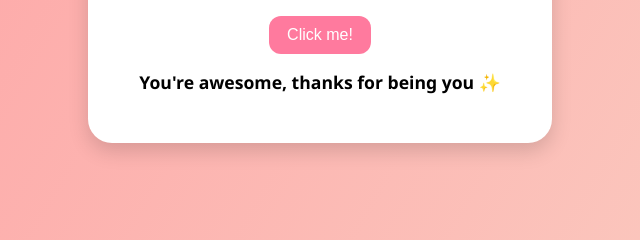
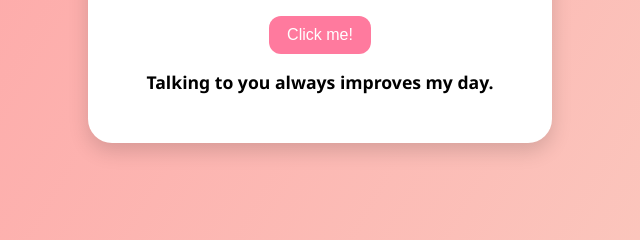
Before and after one commit to vaibhavmishra892/akku-web, a plain HTML site: page index.html in a window 1280 px wide. Both pictures are taken after a click on the button "Click me!". Shown: the part 486-726 px from the top of the page, 320-960 px from the left. Drawn offline with Linux system fonts and the light colour scheme.

Commit message:
Update index.html

```diff
--- a/index.html
+++ b/index.html
@@ -59,6 +59,53 @@
     document.getElementById('btn').addEventListener('click', () => {
       document.getElementById('msg').style.display = 'block';
     });
+      // Random compliments
+    const compliments = [
+      "You're a great friend, Akku!",
+      "Your energy makes everything better.",
+      "You have a really kind heart.",
+      "Thanks for always being awesome!",
+      "Talking to you always improves my day."
+    ];
+
+    const btn = document.getElementById('btn');
+    const msg = document.getElementById('msg');
+
+    btn.addEventListener('click', () => {
+      const random = compliments[Math.floor(Math.random() * compliments.length)];
+      msg.textContent = random;
+      msg.style.display = 'block';
+      launchConfetti();
+    });
+
+    // Confetti effect
+    function launchConfetti() {
+      const duration = 1000;
+      const end = Date.now() + duration;
+
+      (function frame() {
+        const particle = document.createElement('div');
+        particle.style.position = 'fixed';
+        particle.style.width = '8px';
+        particle.style.height = '8px';
+        particle.style.background = '#ff7a9e';
+        particle.style.borderRadius = '50%';
+        particle.style.left = Math.random() * window.innerWidth + 'px';
+        particle.style.top = '-10px';
+        particle.style.opacity = 0.9;
+        particle.style.transition = 'transform 1s linear, opacity 1s';
+        document.body.appendChild(particle);
+
+        requestAnimationFrame(() => {
+          particle.style.transform = `translateY(${window.innerHeight + 20}px)`;
+          particle.style.opacity = 0;
+        });
+
+        setTimeout(() => particle.remove(), 1000);
+
+        if (Date.now() < end) requestAnimationFrame(frame);
+      })();
+    }
   </script>
 </body>
 </html>
```
